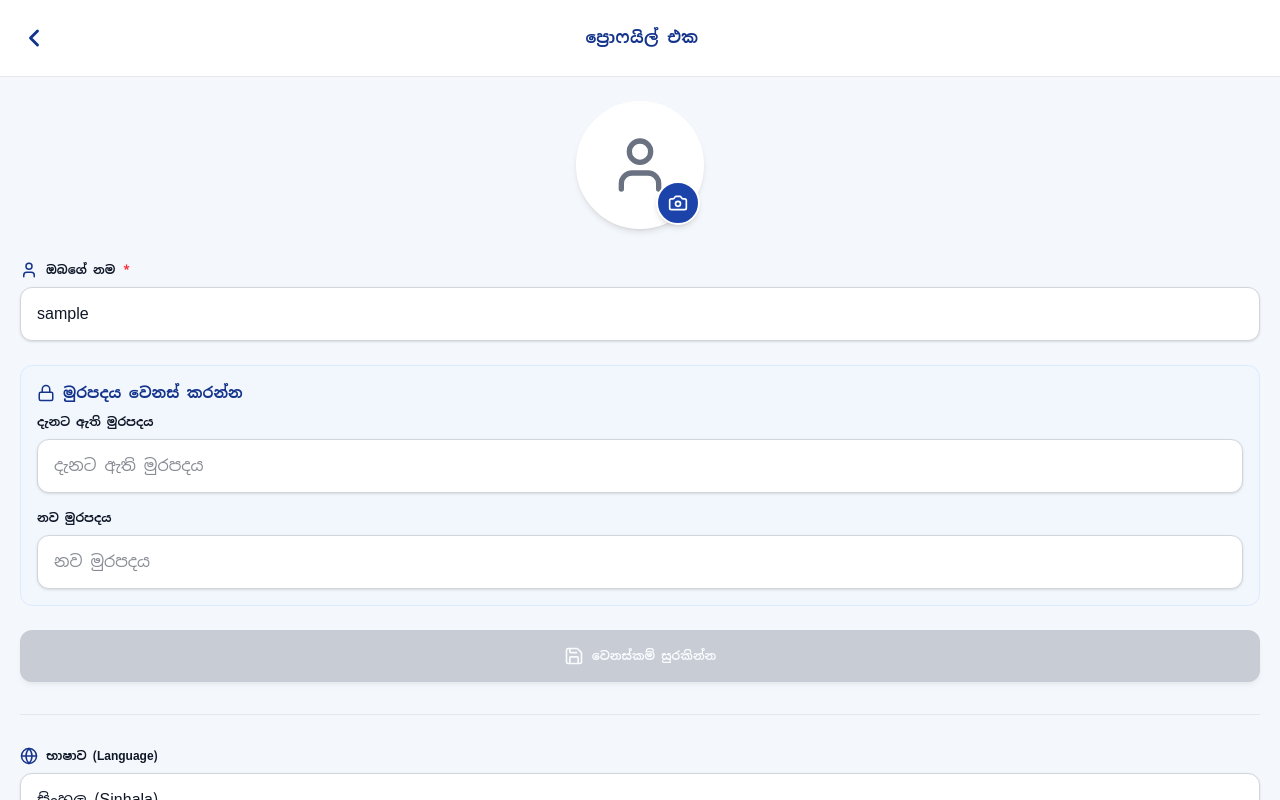
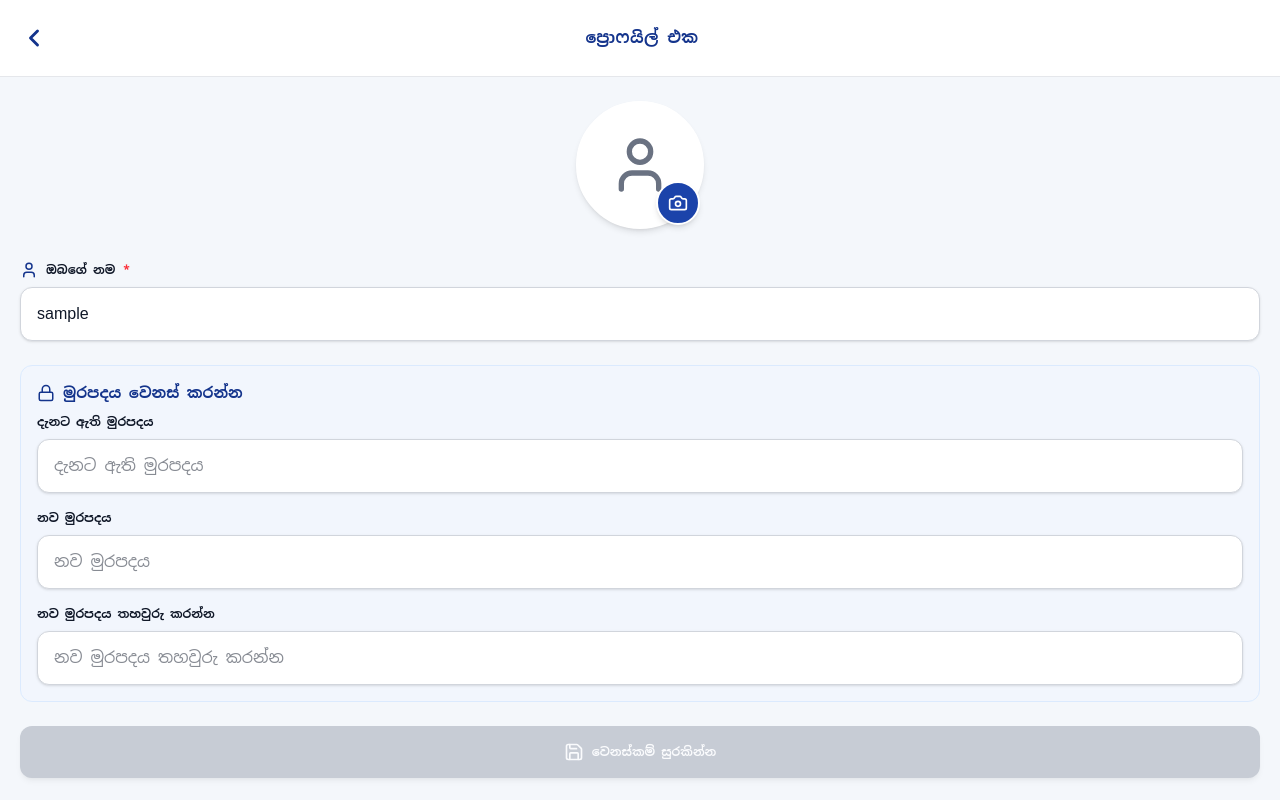
Before and after one commit to lahirukodisingha/delivery-app-frontend, a React (Vite) app: page /profile in a window 1280 px wide. Built offline with nearby package versions, Linux system fonts and the light colour scheme; sample sign-in values are in the browser's storage.

Commit message:
Feat: Add confirm password validation and strictly disable username editing

```diff
--- a/src/pages/Profile.jsx
+++ b/src/pages/Profile.jsx
@@ -33,6 +33,8 @@ export default function Profile() {
 
   const [currentPassword, setCurrentPassword] = useState('');
   const [newPassword, setNewPassword] = useState('');
+  // අලුතින් එකතු කළ Confirm Password state එක
+  const [confirmPassword, setConfirmPassword] = useState('');
 
   const [language, setLanguage] = useState('si');
   const [themeMode, setThemeMode] = useState('light');
@@ -61,7 +63,6 @@ export default function Profile() {
         document.documentElement.classList.remove('dark');
       }
 
-      // IndexedDB එකෙන් Profile දත්ත ලබාගැනීම
       const profileData = await db.profile.get(1);
 
       if (profileData) {
@@ -114,10 +115,16 @@ export default function Profile() {
     if (userStr) {
       user = JSON.parse(userStr);
 
-      // 1. මුරපදය වෙනස් කර ඇත්නම් සෘජුවම Backend එකට යැවීම
+      // මුරපදය වෙනස් කර ඇත්නම්
       if (newPassword.trim().length > 0) {
         if (currentPassword.trim().length === 0) {
           showAlert(language === 'si' ? 'දැනට ඇති මුරපදය ඇතුලත් කරන්න' : 'Please enter current password', 'error');
+          return;
+        }
+
+        // අලුත් මුරපද දෙක ගැලපෙනවද යන්න පරීක්ෂා කිරීම
+        if (newPassword !== confirmPassword) {
+          showAlert(language === 'si' ? 'නව මුරපදයන් එකිනෙක නොගැලපේ!' : 'New passwords do not match!', 'error');
           return;
         }
 
@@ -133,7 +140,7 @@ export default function Profile() {
             method: 'POST',
             headers: { 'Content-Type': 'application/json' },
             body: JSON.stringify({
-              username: user.username, // මුල් නමම භාවිතා කරයි
+              username: user.username,
               currentPassword: currentPassword,
               newPassword: newPassword
             })
@@ -155,17 +162,14 @@ export default function Profile() {
         }
       }
 
-      // 2. අනෙකුත් දත්ත Local DB එකට සේව් කිරීම (Username එක වෙනස් නොකර)
       const existingProfile = await db.profile.get(1);
       if (!isPassChanged) {
         isPassChanged = existingProfile?.passwordChanged || false;
       }
 
-      // මෙහි තිබූ user.username = name.trim(); ඉවත් කර ඇත. මුල් නම එලෙසම පවතී.
-
       await db.profile.put({
         id: 1,
-        username: user.username, // සෑමවිටම මුල් නමම යොදයි
+        username: user.username, // නම වෙනස් නොවේ
         profilePic: profilePic,
         passwordChanged: isPassChanged,
         syncStatus: 'pending'
@@ -178,6 +182,7 @@ export default function Profile() {
     setOriginalProfilePic(profilePic);
     setCurrentPassword('');
     setNewPassword('');
+    setConfirmPassword(''); // Confirm Password එකත් හිස් කිරීම
 
     showAlert(t.successMsg || 'සාර්ථකව යාවත්කාලීන කරන ලදී!', 'success', false);
   };
@@ -215,9 +220,9 @@ export default function Profile() {
   ];
 
   const isModified =
-    (name.trim() !== originalName) ||
     (currentPassword.length > 0) ||
     (newPassword.length > 0) ||
+    (confirmPassword.length > 0) ||
     (profilePic !== originalProfilePic);
 
   const isSubmitDisabled = !isModified;
@@ -268,6 +273,7 @@ export default function Profile() {
 
         <form onSubmit={handleSaveProfile} className="space-y-6">
 
+          {/* Username එක අගුළු දමා ඇත (disabled) */}
           <FormInput
             label={t.nameLabel}
             value={name}
@@ -296,6 +302,15 @@ export default function Profile() {
               value={newPassword}
               onChange={(e) => setNewPassword(e.target.value)}
               placeholder={t.newPassword}
+            />
+
+            {/* අලුතින් එක් කළ Confirm Password කොටුව */}
+            <FormInput
+              type="password"
+              label={language === 'si' ? 'නව මුරපදය තහවුරු කරන්න' : 'Confirm New Password'}
+              value={confirmPassword}
+              onChange={(e) => setConfirmPassword(e.target.value)}
+              placeholder={language === 'si' ? 'නව මුරපදය තහවුරු කරන්න' : 'Confirm New Password'}
             />
           </div>
 
```
